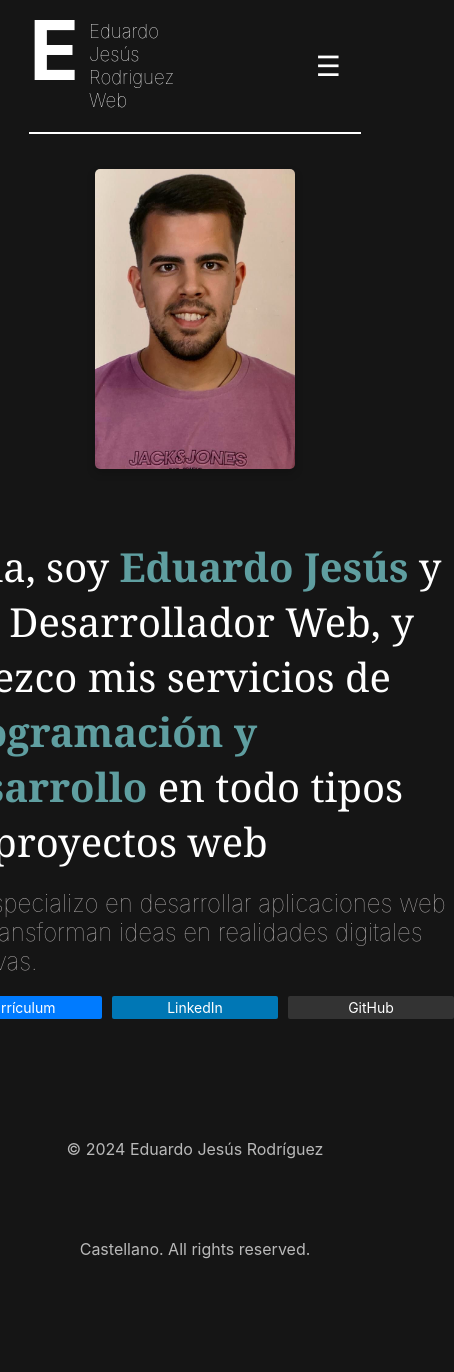
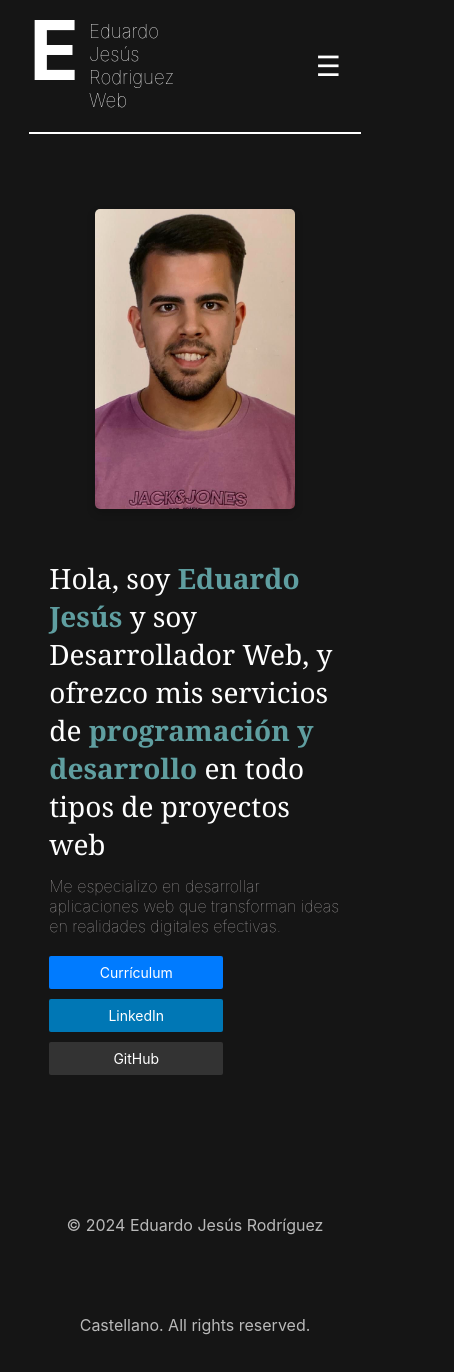
Before and after one commit to Foredux/Portafolios, a React (Create React App) app: page /inicio in a window 390 px wide. Shown: the top 1372 px of the page, 454 px wide, since content can reach past the window. Before the commit the page ends 1315 px from the top, so only its background shows below. Built offline with nearby package versions, Linux system fonts and the light colour scheme.

Commit message:
Cambios en css

```diff
--- a/src/index.css
+++ b/src/index.css
@@ -179,15 +179,16 @@ code {
 /* Estilos específicos para la página Home */
 .home {
   text-align: center;
+  padding: 20px;
 }
 
 .home h1 {
   font-family: Georgia, "Times New Roman", Times, serif;
   font-weight: 300;
-  font-size: 40px;
+  font-size: 32px;
   color: #ffffff;
-  margin-bottom: 0px;
-  margin-top: 50px;
+  margin-bottom: 10px;
+  margin-top: 30px;
 }
 
 .home strong {
@@ -197,6 +198,7 @@ code {
 .home h2 {
   color: rgb(173, 169, 169);
   font-weight: lighter;
+  font-size: 18px;
 }
 
 .button-container {
@@ -233,6 +235,28 @@ code {
 
 .btn:hover {
   filter: brightness(90%);
+}
+
+@media (max-width: 480px) {
+  .home h1 {
+    font-size: 28px;
+  }
+
+  .home h2 {
+    font-size: 16px;
+  }
+
+  .button-container {
+    display: flex;
+    flex-direction: column;
+    gap: 10px;
+    margin-top: 20px;
+  }
+
+  .btn {
+    font-size: 14px;
+    padding: 8px 12px;
+  }
 }
 
 /* Nuevos estilos para la imagen y el layout */
```
